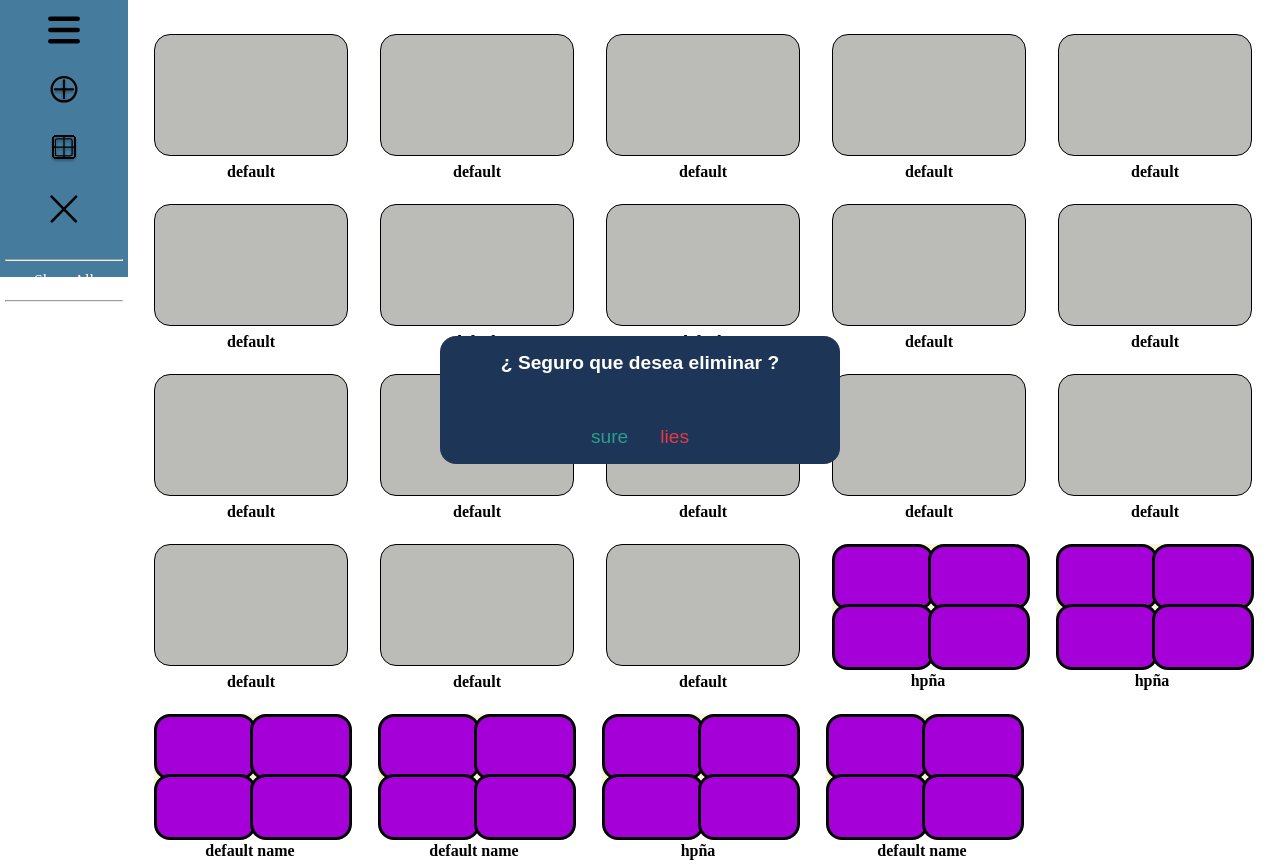
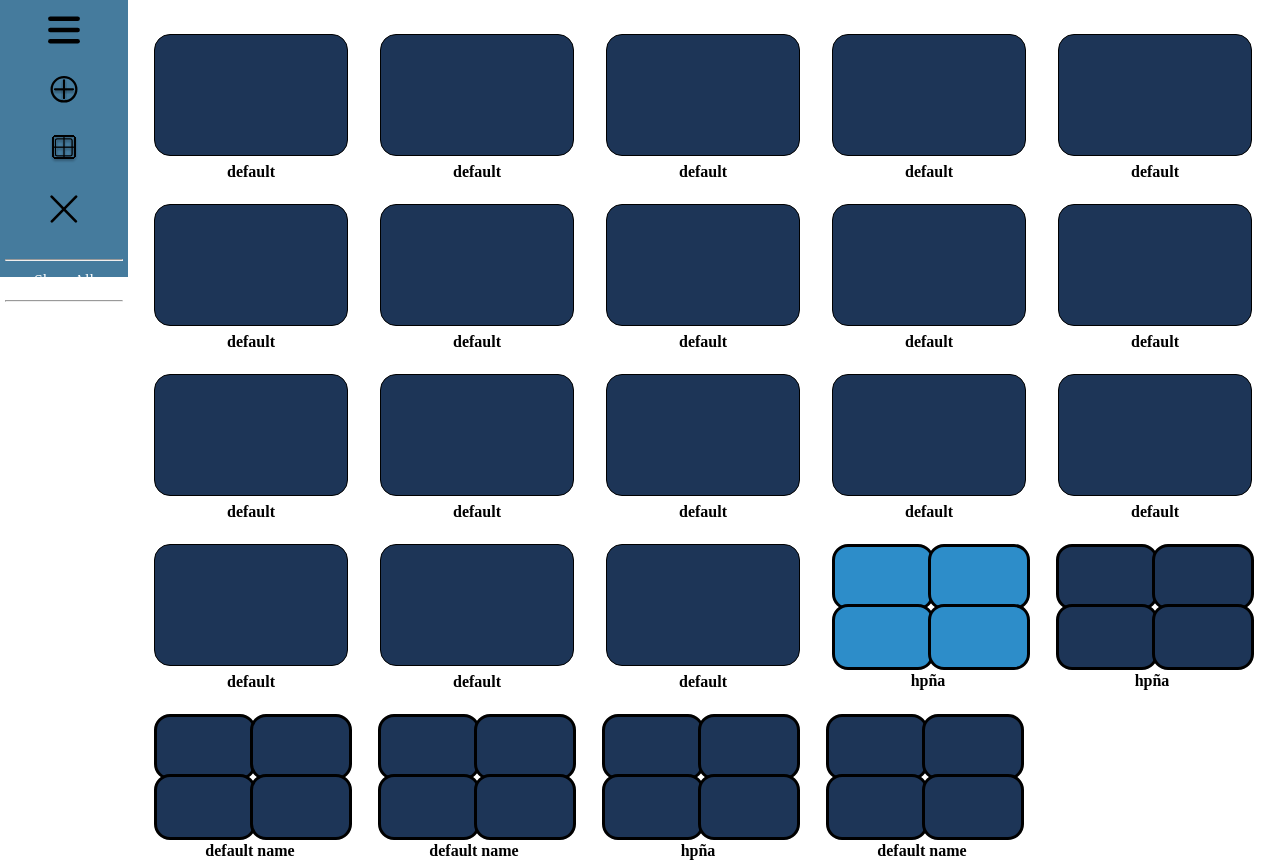
Before and after one commit to TRIYAN-SALAZAR/To-do-List, a React (Vite) app in the folder app-frontend/: page / in a window 1280 px wide. In both pictures the pointer is over the element 883 px from the left and 577 px from the top of the page. Built offline with nearby package versions, Linux system fonts and the light colour scheme.

Commit message:
Finaliza la etapa de dar diseño a la app

```diff
--- a/app-frontend/src/App.css
+++ b/app-frontend/src/App.css
@@ -4,15 +4,20 @@
 }
 
 :root {
+    --blanco-principal: #F1FAEE;
+    --negro-complementario: #1D3557;
+
     --rojo-chido: #E63946;
+    --rojo-chido2: #ff6565;
+
+
     --azul-chido: #457B9D;
     --azul-chido-2: #2d8dc9;
-    --blanco-principal: #F1FAEE;
-    --negro-complementario: #1D3557;
+
     --azul-resalta: #A8DADC;
 
     --verde-chido: #2a9d8f;
-    --verde-chido2:rgb(14, 180, 161)f;
+    --verde-chido2: #61dacb;
 }
 
 
--- a/app-frontend/src/css/Collections.css
+++ b/app-frontend/src/css/Collections.css
@@ -2,7 +2,7 @@ section.Collection {
     width: 15vw;
     height: 15vh;
 
-    background-color: beige;
+    background-color: transparent;
 
     float: left;
 
@@ -14,12 +14,15 @@ section.Collection {
 
     display: flexbox;
     position: relative;
+    transition: 1s;
 
     border-radius: 1rem;
-}
 
-/* dibujar  una especie de ventana en la coleccion*/
-div.relleno {
+    user-select: none;
+
+    cursor: pointer;
+
+    & div.relleno {
         width: 7.5vw;
         height: 7.5vh;
 
@@ -36,37 +39,97 @@ div.relleno {
         cursor: pointer;
         color: white;
 
-    background-color: rgb(166, 0, 216);
+        background-color: var(--negro-complementario);
     }
 
-div.relleno:nth-child(1) {
+    & div.relleno:nth-child(1) {
         z-index: 1;
         top: 0;
         left: 0;
     }
 
-div.relleno:nth-child(2) {
+    & div.relleno:nth-child(2) {
         z-index: 1;
         top: 0;
         left: 7.5vw;
     }
 
-div.relleno:nth-child(3) {
+    & div.relleno:nth-child(3) {
         z-index: 1;
         top: 7.5vh;
         left: 0;
     }
 
-div.relleno:nth-child(4) {
+    & div.relleno:nth-child(4) {
         z-index: 1;
         top: 7.5vh;
         left: 7.5vw;
     }
 
-h5 {
+    & h5 {
         position: absolute;
         top: 16vh;
 
         width: 100%;
         text-align: center;
     }
+}
+
+/* animacion de relleno cuadro por cuadro*/
+
+section.Collection:hover div.relleno:nth-child(1) {
+    animation-name: relleno;
+    animation-iteration-count: 1;
+    animation-timing-function: linear;
+
+    animation-fill-mode: forwards;
+    animation-direction: normal;
+    animation-play-state: running;
+
+    animation-delay: 0s;
+    animation-duration: 1s;
+}
+
+section.Collection:hover div.relleno:nth-child(2) {
+    animation-name: relleno;
+    animation-iteration-count: 1;
+    animation-timing-function: linear;
+
+    animation-fill-mode: forwards;
+    animation-direction: normal;
+    animation-play-state: running;
+
+    animation-delay: 0.5s;
+    animation-duration: 1s;
+}
+
+section.Collection:hover div.relleno:nth-child(3) {
+    animation-name: relleno;
+    animation-iteration-count: 1;
+    animation-timing-function: linear;
+
+    animation-fill-mode: forwards;
+    animation-direction: normal;
+    animation-play-state: running;
+
+    animation-delay: 1s;
+    animation-duration: 1s;
+}
+
+section.Collection:hover div.relleno:nth-child(4) {
+    animation-name: relleno;
+    animation-iteration-count: 1;
+    animation-timing-function: linear;
+
+    animation-fill-mode: forwards;
+    animation-direction: normal;
+    animation-play-state: running;
+
+    animation-delay: 1.5s;
+    animation-duration: 1s;
+}
+
+@keyframes relleno {
+    0% {background-color: var(--negro-complementario);}
+    100% {background-color: var(--azul-chido-2);}
+}
--- a/app-frontend/src/css/MessageWarning.css
+++ b/app-frontend/src/css/MessageWarning.css
@@ -17,6 +17,8 @@
     left: 50%;
     transform: translate(-50%, -50%);
     z-index: 30;
+
+    visibility: hidden;
 }
 
 .defaulMessageWarning h3 {
@@ -43,21 +45,21 @@ section.buttoms-message-warning {
     margin: 0;
 
     & input {
-        border: none;
-
-        background-color: transparent;
 
         cursor: pointer;
         font-family: 'Nunito', sans-serif;
-        font-size: 1.2rem;
+        font-size: 1.5rem;
 
         margin: 0;
-
         padding: 0;
 
-        &:hover {
-            text-decoration: underline;
+        border: none;
+        background-color: transparent;
+
+        &:focus {
+            outline: none;
         }
+
     }
 
     & input[value="sure"] {
@@ -66,10 +68,17 @@ section.buttoms-message-warning {
         margin-right: 1rem;
     }
 
+    & input[value="sure"]:hover {
+        color: var(--verde-chido2);
+    }
+
     & input[value="lies"] {
         color: var(--rojo-chido);
-
         margin-left: 1rem;
     }
 
+    & input[value="lies"]:hover {
+        color: var(--rojo-chido2);
+    }
+
 }
--- a/app-frontend/src/css/Tasks.css
+++ b/app-frontend/src/css/Tasks.css
@@ -2,10 +2,8 @@ section.Task {
     width: 15vw;
     height: 15vh;
 
-    background-color: rgb(187, 187, 183);
+    background-color: var(--negro-complementario);
     float: left;
-
-    /* border-radius: 1rem; */
 
     margin-top: 1.5rem;
     margin-bottom: 1.5rem;
@@ -17,6 +15,12 @@ section.Task {
     cursor: pointer;
     border: 1px solid black;
     border-radius: 1rem;
+
+    transition: 0.5s;
+}
+
+section.Task:hover {
+    background-color: var(--azul-chido-2);
 }
 
 h5 {
--- a/app-frontend/src/css/btnEliminar.css
+++ b/app-frontend/src/css/btnEliminar.css
@@ -1,9 +1,9 @@
 .btn-eliminar {
     position: absolute;
 
-    border: 2px solid red;
+    border: 2px solid var(--rojo-chido);
     border-radius: 1rem;
-    color: red;
+    color: var(--rojo-chido);
 
     cursor: pointer;
 
@@ -22,5 +22,13 @@
 
     z-index: 5;
 
+    transition: 0.3s;
+
     visibility: hidden;
 }
+
+.btn-eliminar:hover {
+    background-color: var(--rojo-chido);
+    border-color: var(--rojo-chido);
+    color: white;
+}
--- a/app-frontend/src/css/nav-Bar.css
+++ b/app-frontend/src/css/nav-Bar.css
@@ -57,8 +57,6 @@ section#collections {
     position: absolute;
 
     top: 15rem;
-
-
     margin-top: 1rem;
 
     & hr{
@@ -82,6 +80,8 @@ section#collections {
 
     position: relative;
     cursor: pointer;
+
+    transition: 1s;
 
     & h3{
         width: 100%;
```
Lines whose indentation alone changed are shown as unchanged.
